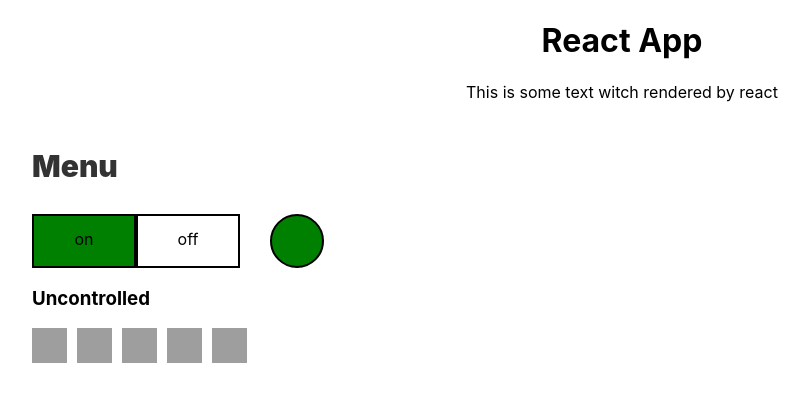
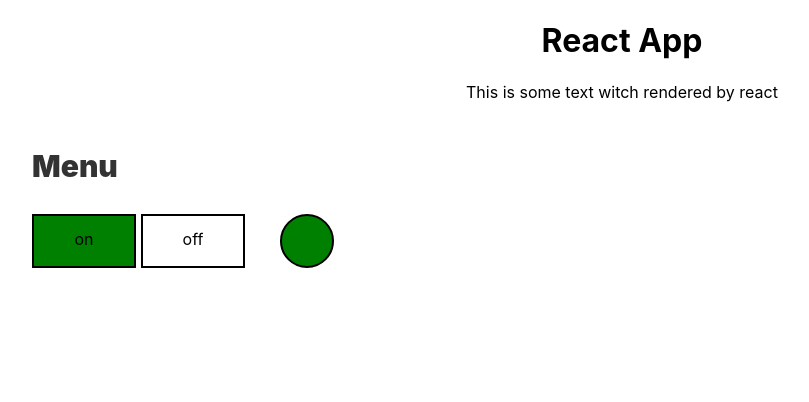
Before and after one commit to AlekseiBestuzhev/react-kabzda, a React (Create React App) app: page / in a window 1280 px wide. Shown: the top 402 px of the page, without its empty margins (18-827 px from the left). Built offline with nearby package versions, Linux system fonts and the light colour scheme; grey boxes are pictures that could not be loaded.

Commit message:
upd: refactor accordion and toggle

```diff
--- a/src/App.css
+++ b/src/App.css
@@ -22,6 +22,7 @@
 }
 
 .box {
+	margin-right: 5px;
 	width: 100px;
 	max-height: 50px;
 	text-align: center;
--- a/src/App.tsx
+++ b/src/App.tsx
@@ -5,16 +5,14 @@ import Accordion from "./components/Accordion";
 import { Toggle } from './components/Toggle';
 import { UncontrolledRate } from './components/UncontrolledRate/UncontrolledRate';
 
-function App() {
+const App = () => {
+
 	const [list, setList] = useState(false);
-	const menuToggle = () => {
-		if (!list) setList(true);
-		else setList(false);
-	}
+	const menuToggle = () => setList(!list);
+
 	const [toggle, setToggle] = useState(true);
-	const changeToggle = (mode: boolean) => {
-		setToggle(mode);
-	}
+	const changeToggle = (mode: boolean) => setToggle(mode);
+
 	return (
 		<div className="App">
 			<div className={'center-title'}>
@@ -23,11 +21,11 @@ function App() {
 			</div>
 			{/* <Block title={'Episode One'} rate={4} />
 			<Block title={'Episode Two'} rate={2} /> */}
+			{/* <UncontrolledRate title='Uncontrolled' /> */}
 			<Accordion body={list} menuToggle={menuToggle} />
 			<Toggle
 				turnOn={toggle}
 				changeToggle={changeToggle} />
-			<UncontrolledRate title='Uncontrolled' />
 		</div>
 	);
 }
```
